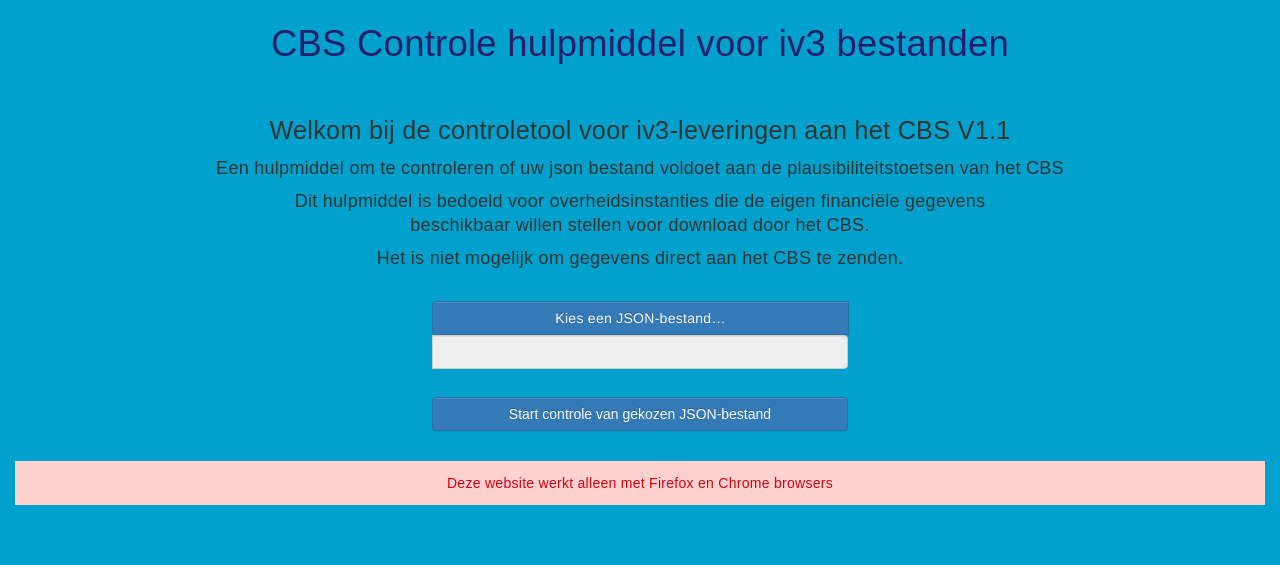
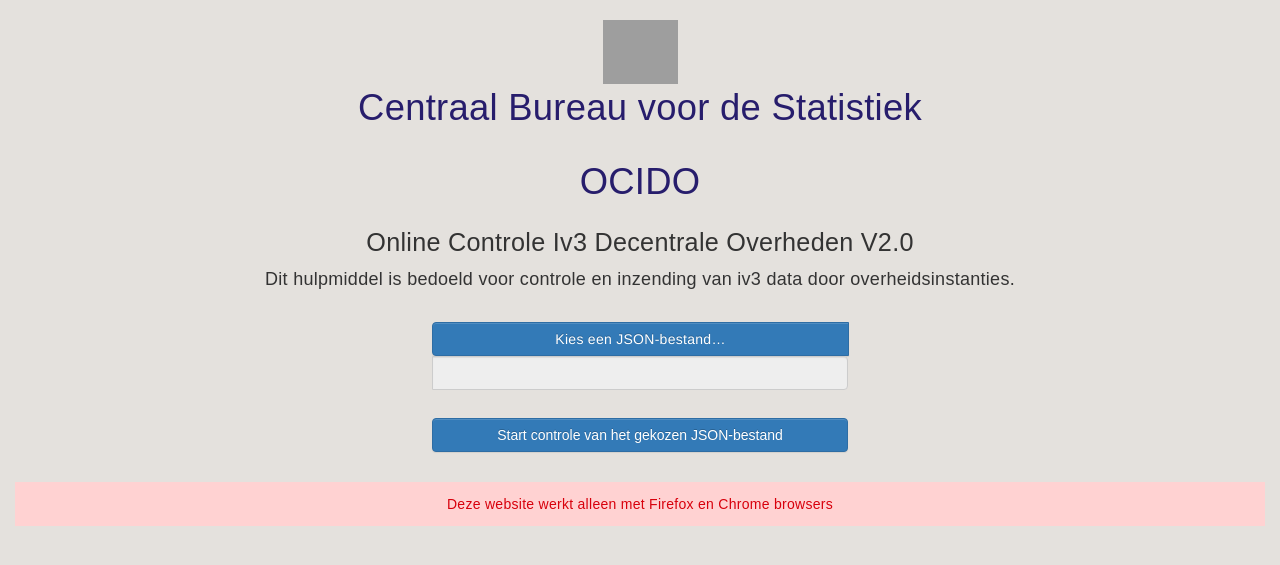
Before and after one commit to tgrivel/CTiv3, a Flask app: page / in a window 1280 px wide. Shown: the top 565 px of the page. Run offline with Flask 2, Linux system fonts and the light colour scheme; some libraries are stand-ins or nearby versions; some web fonts are replaced; grey boxes are pictures that could not be loaded.

Commit message:
Welkomsttekst aangepast, extra tabs opgenomen Teksten kleiner gemaakt. poging cbs logo te plaatsen op welkomstscherm

```diff
--- a/applicatie.py
+++ b/applicatie.py
@@ -26,4 +26,4 @@ else:
     app = create_app()
 
 if __name__ == '__main__':
-    app.run(host="0.0.0.0", debug=True, use_debugger=False, use_reloader=False, passthrough_errors=True)
+    app.run(host="127.0.0.1", debug=True, use_debugger=False, use_reloader=False, passthrough_errors=True)
--- a/applicatie/static/css/main.css
+++ b/applicatie/static/css/main.css
@@ -64,7 +64,7 @@ COLORS
 /* Site body*/
 
 body{
-  background-color:lightblue;
+  background-color:lightbleu;
   /* background-color:#66FF66; */
   /*color:#999;*/
 }
--- a/applicatie/templates/index.html
+++ b/applicatie/templates/index.html
@@ -10,11 +10,9 @@
 		<div class="col-sm-12">
 			<br>
 				<center>
-					<h2>Welkom bij de controletool voor iv3-leveringen aan het CBS V1.1</h2>
-					<h4>Een hulpmiddel om te controleren of uw json bestand voldoet aan de plausibiliteitstoetsen van het CBS</h4>
-						<h4>Dit hulpmiddel is bedoeld voor overheidsinstanties die de eigen financiële gegevens<br/>
-							beschikbaar willen stellen voor download door het CBS.</h4>
-						<h4>Het is niet mogelijk om gegevens direct aan het CBS te zenden.</h4>
+					<h1>OCIDO</h1>
+					<h2>Online Controle Iv3 Decentrale Overheden  V2.0</h2>
+					<h4>Dit hulpmiddel is bedoeld voor controle en inzending van iv3 data door overheidsinstanties.</h4>
 					<br/>
 
 					<div class="input-group col-sm-4 center-block">
@@ -33,7 +31,7 @@
 
 					<div class="input-group col-sm-4 center-block">
 					   <button class="btn btn-primary btn-block">
-						   Start controle van gekozen JSON-bestand
+						   Start controle van het gekozen JSON-bestand
 					   </button>
 					</div>
 
--- a/applicatie/templates/layout.html
+++ b/applicatie/templates/layout.html
@@ -35,13 +35,17 @@
     <script type="text/javascript" src="{{ url_for('static', filename='js/custom/matrix.js') }}"></script>
 
 </head>
-<body class="body" style="background-color: #00A1CD">
+<!--body class="body" style="background-color: #00A1CD"-->
+<body class="body" style="background-color: #E4E1DD ">
     <div class="container-fluid" style="min-height:95%; ">
         <div class ="row">
             <div class="col-sm-12">
                 <br>
                 <center>
-                    <h1> CBS Controle hulpmiddel voor iv3 bestanden</h1>
+                    <div>
+                        <img src="../images/cbs-brand.svg" alt="cbs logo" height="64" width="75">
+                        <h1> Centraal Bureau voor de Statistiek </h1>
+                    </div>
                 </center>
             </div>
         </div>
--- a/applicatie/templates/macros.html
+++ b/applicatie/templates/macros.html
@@ -58,7 +58,7 @@
 {% if resultaat.is_geslaagd %}
 <p class="success">De controle is geslaagd.</p>
 {% else %}
-<p class="error">De controle is gefaald. Zie onderstaande rapportage:</p>
+<p class="error">De controle is onvoldoende. Zie onderstaande rapportage:</p>
 
 <ol>
     {% for (opmerking, omschrijving) in resultaat.rapportage() %}
--- a/requirements.txt
+++ b/requirements.txt
@@ -16,8 +16,8 @@ vs2015_runtime=14.15.26706=h3a45250_0
 werkzeug=0.14.1=py37_0
 wheel=0.32.3=py37_0
 wincertstore=0.2=py37_0
-flask-babel==0.11.2
+flask-babel=0.11.2
 flask_table==0.5.0
 python-dotenv==0.10.1
-pytest>=3.0.7
+pytest=5.3.5
 pyparsing==2.3.1
```
Also changed, not shown: applicatie/templates/matrix.html (+32 -19 lines), README.md.
